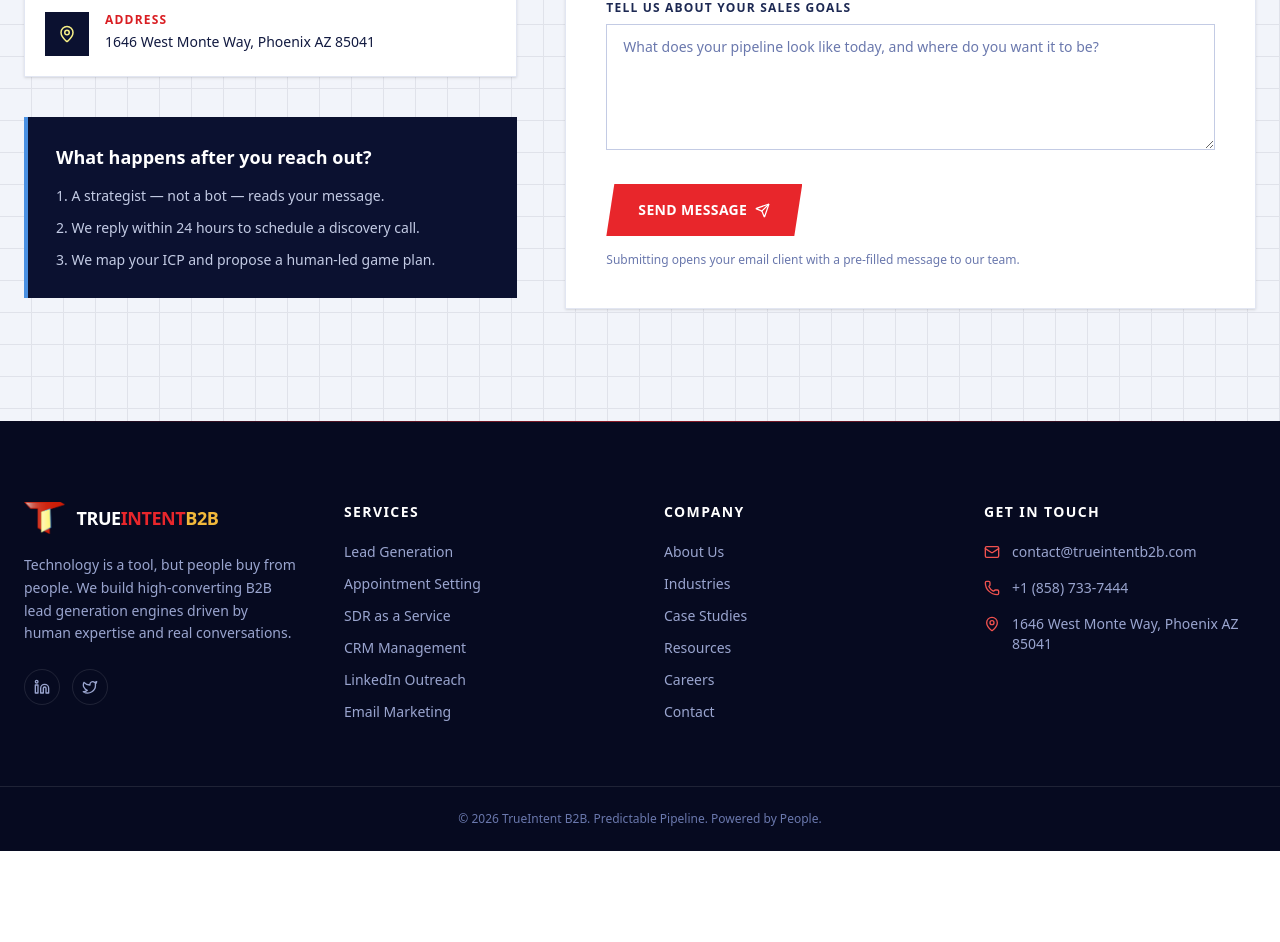
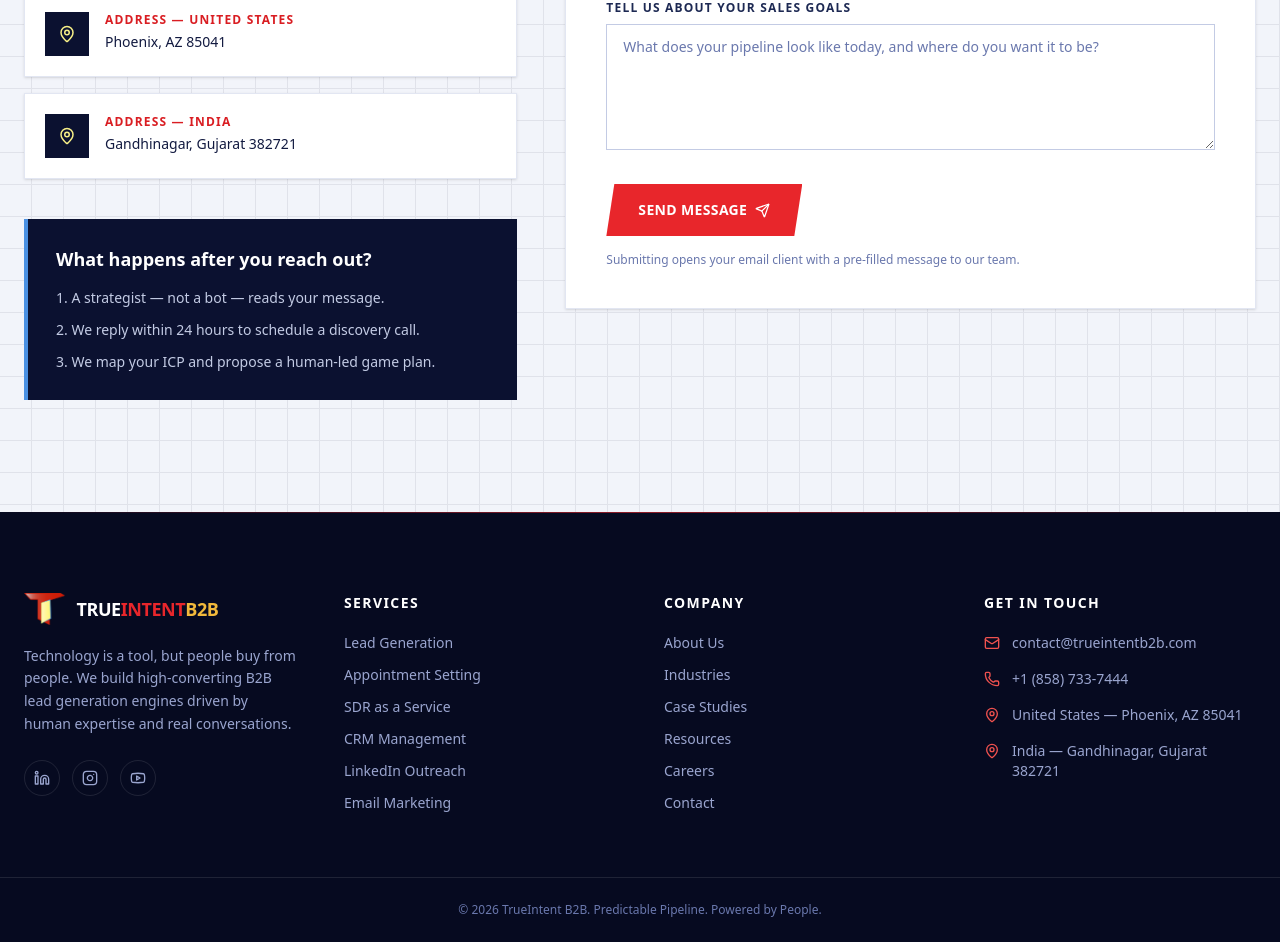
Before and after one commit to Unsorted-Wings/trueintentb2b, a Next.js app: page /contact in a window 1280 px wide. Shown: the part 1000-1942 px from the top of the page. Before the commit the page ends 1851 px from the top, so only its background shows below. Built offline with nearby package versions, Linux system fonts and the light colour scheme.

Commit message:
feat: update contact information to include multiple office addresses and social media links

```diff
--- a/app/contact/page.tsx
+++ b/app/contact/page.tsx
@@ -15,7 +15,11 @@ export const metadata: Metadata = {
 const directInfo = [
   { icon: Mail, label: 'Email', value: contactInfo.email, href: `mailto:${contactInfo.email}` },
   { icon: Phone, label: 'Phone', value: contactInfo.phone, href: `tel:${contactInfo.phone.replace(/[^+\d]/g, '')}` },
-  { icon: MapPin, label: 'Address', value: contactInfo.address },
+  ...contactInfo.offices.map((office) => ({
+    icon: MapPin,
+    label: `Address — ${office.label}`,
+    value: office.address,
+  })),
 ];
 
 export default function ContactPage() {
--- a/components/footer.tsx
+++ b/components/footer.tsx
@@ -1,7 +1,9 @@
 import Link from 'next/link';
 import Image from 'next/image';
-import { Linkedin, Twitter, Mail, Phone, MapPin } from 'lucide-react';
-import { services, contactInfo } from '@/lib/data';
+import { Linkedin, Instagram, Youtube, Mail, Phone, MapPin } from 'lucide-react';
+import { services, contactInfo, socials } from '@/lib/data';
+
+const socialIcons = { Linkedin, Instagram, Youtube };
 
 const companyLinks = [
   { label: 'About Us', href: '/about' },
@@ -29,16 +31,21 @@ export default function Footer() {
             Technology is a tool, but people buy from people. We build high-converting B2B lead generation engines driven by human expertise and real conversations.
           </p>
           <div className="mt-6 flex gap-3">
-            {[Linkedin, Twitter].map((Icon, i) => (
+            {socials.map((social) => {
+              const Icon = socialIcons[social.icon as keyof typeof socialIcons];
+              return (
                 <a
-                key={i}
-                href="#"
-                aria-label="Social link"
+                  key={social.name}
+                  href={social.url}
+                  target="_blank"
+                  rel="noopener noreferrer"
+                  aria-label={social.name}
                   className="flex h-9 w-9 items-center justify-center rounded-full border border-white/10 text-navy-300 transition hover:border-brand-500 hover:bg-brand-500 hover:text-white"
                 >
                   <Icon size={16} />
                 </a>
-            ))}
+              );
+            })}
           </div>
         </div>
 
@@ -79,10 +86,12 @@ export default function Footer() {
               <Phone size={16} className="mt-0.5 shrink-0 text-brand-400" />
               <a href={`tel:${contactInfo.phone.replace(/[^+\d]/g, '')}`} className="transition hover:text-white">{contactInfo.phone}</a>
             </li>
-            <li className="flex items-start gap-3">
+            {contactInfo.offices.map((office) => (
+              <li key={office.label} className="flex items-start gap-3">
                 <MapPin size={16} className="mt-0.5 shrink-0 text-brand-400" />
-              <span>{contactInfo.address}</span>
+                <span>{office.label} — {office.address}</span>
               </li>
+            ))}
           </ul>
         </div>
       </div>
--- a/lib/data.ts
+++ b/lib/data.ts
@@ -81,5 +81,14 @@ export const industries = [
 export const contactInfo = {
   email: "contact@trueintentb2b.com",
   phone: "+1 (858) 733-7444",
-  address: "1646 West Monte Way, Phoenix AZ 85041",
+  offices: [
+    { label: "United States", address: "Phoenix, AZ 85041" },
+    { label: "India", address: "Gandhinagar, Gujarat 382721" },
+  ],
 };
+
+export const socials = [
+  { name: "LinkedIn", icon: "Linkedin", url: "https://linkedin.com/company/true-intent-b2b" },
+  { name: "Instagram", icon: "Instagram", url: "https://www.instagram.com/trueintentb2b" },
+  { name: "YouTube", icon: "Youtube", url: "https://www.youtube.com/@trueintentb2b" },
+];
```
Lines whose indentation alone changed are shown as unchanged.
